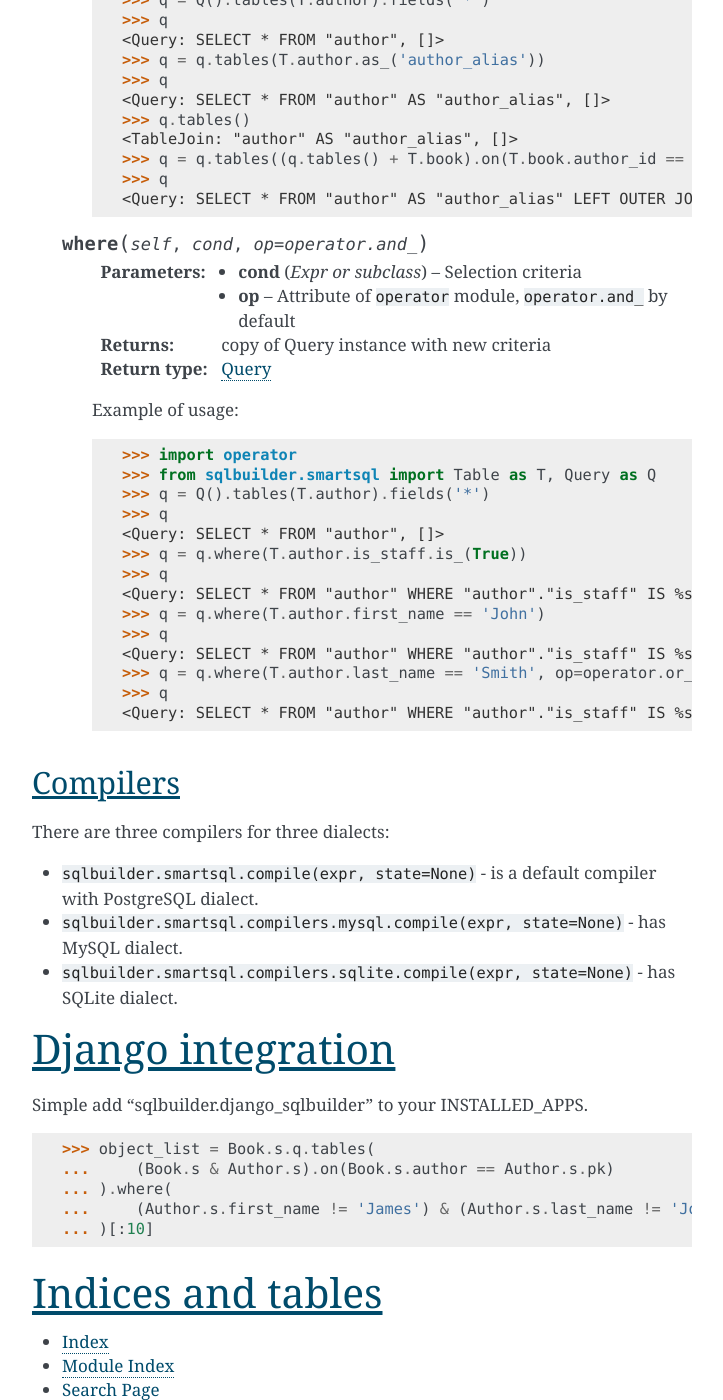
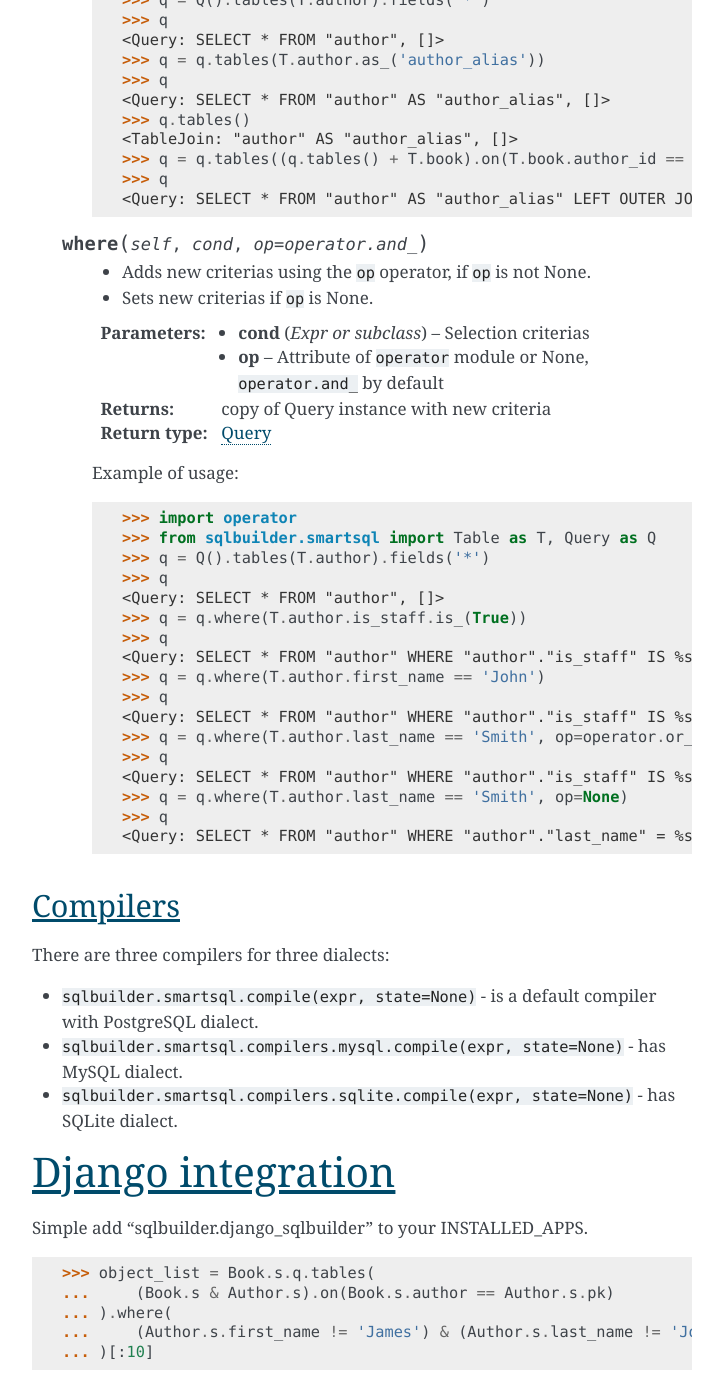
Before and after one commit to emacsway/sqlbuilder, a Sphinx documentation site: the page built from docs/index.rst, in a window 1280 px wide and 1400 px high, scrolled down 7902 px. Shown: the whole window, without its empty margins (388-1111 px from the left). Built offline with Sphinx 7.4.7, drawn with Linux system fonts in a browser that asks for light colours.

```diff
--- a/docs/index.rst
+++ b/docs/index.rst
@@ -402,9 +402,12 @@ Query object
 
     .. method:: where(self, cond, op=operator.and_)
 
-        :param cond: Selection criteria
+        - Adds new criterias using the ``op`` operator, if ``op`` is not None.
+        - Sets new criterias if ``op`` is None.
+
+        :param cond: Selection criterias
         :type cond: Expr or subclass
-        :param op: Attribute of ``operator`` module, ``operator.and_`` by default
+        :param op: Attribute of ``operator`` module or None, ``operator.and_`` by default
         :return: copy of Query instance with new criteria
         :rtype: Query
 
@@ -424,6 +427,9 @@ Query object
             >>> q = q.where(T.author.last_name == 'Smith', op=operator.or_)
             >>> q
             <Query: SELECT * FROM "author" WHERE "author"."is_staff" IS %s AND "author"."first_name" = %s OR "author"."last_name" = %s, [True, 'John', 'Smith']>
+            >>> q = q.where(T.author.last_name == 'Smith', op=None)
+            >>> q
+            <Query: SELECT * FROM "author" WHERE "author"."last_name" = %s, ['Smith']>
 
 
 Compilers
```
Also changed, not shown: other parts of docs/index.rst (+1 -1 lines), 1 other file.
